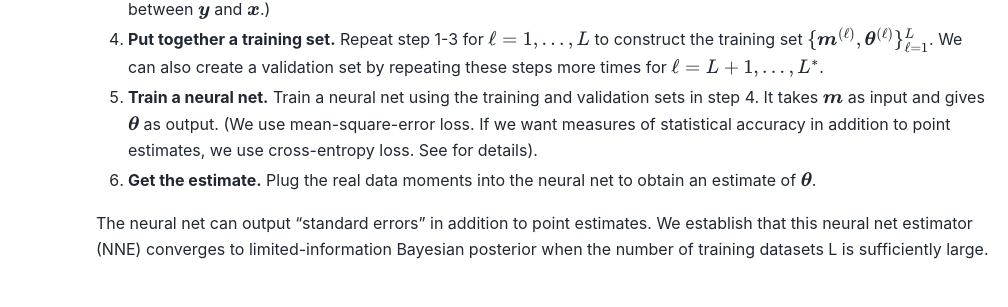
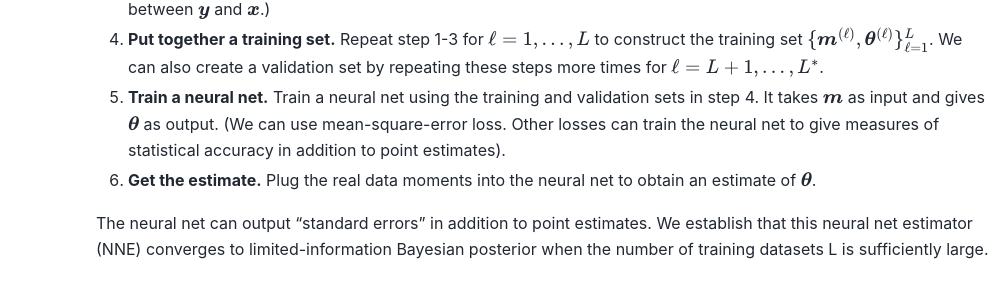
Before and after one commit to nnehome/nnehome.github.io, a Sphinx documentation site: the page built from docs/source/home/home.rst, in a window 1280 px wide. Shown: the part 1890-2197 px from the top of the page, without its empty margins (272-1280 px from the left). Built offline with Sphinx 7.4.7 and the PyData theme 0.15.4, drawn with Linux system fonts in a browser that asks for light colours.

Commit message:
some change

```diff
--- a/docs/source/home/home.rst
+++ b/docs/source/home/home.rst
@@ -64,7 +64,7 @@ We will use :math:`\ell` to index the training examples, which we will use to tr
 
 #. **Put together a training set.** Repeat step 1-3 for :math:`\ell=1,...,L` to construct the training set :math:`\{\boldsymbol{m}^{(\ell)},\boldsymbol{\theta}^{(\ell)}\}_{\ell=1}^{L}`. We can also create a validation set by repeating these steps more times for :math:`\ell=L+1,...,L^{*}`.
 
-#. **Train a neural net.** Train a neural net using the training and validation sets in step 4. It takes :math:`\boldsymbol{m}` as input and gives :math:`\boldsymbol{\theta}` as output. (We use mean-square-error loss. If we want measures of statistical accuracy in addition to point estimates, we use cross-entropy loss. See for details).
+#. **Train a neural net.** Train a neural net using the training and validation sets in step 4. It takes :math:`\boldsymbol{m}` as input and gives :math:`\boldsymbol{\theta}` as output. (We can use mean-square-error loss. Other losses can train the neural net to give measures of statistical accuracy in addition to point estimates).
 
 #. **Get the estimate.** Plug the real data moments into the neural net to obtain an estimate of :math:`\boldsymbol{\theta}`.
 
```
